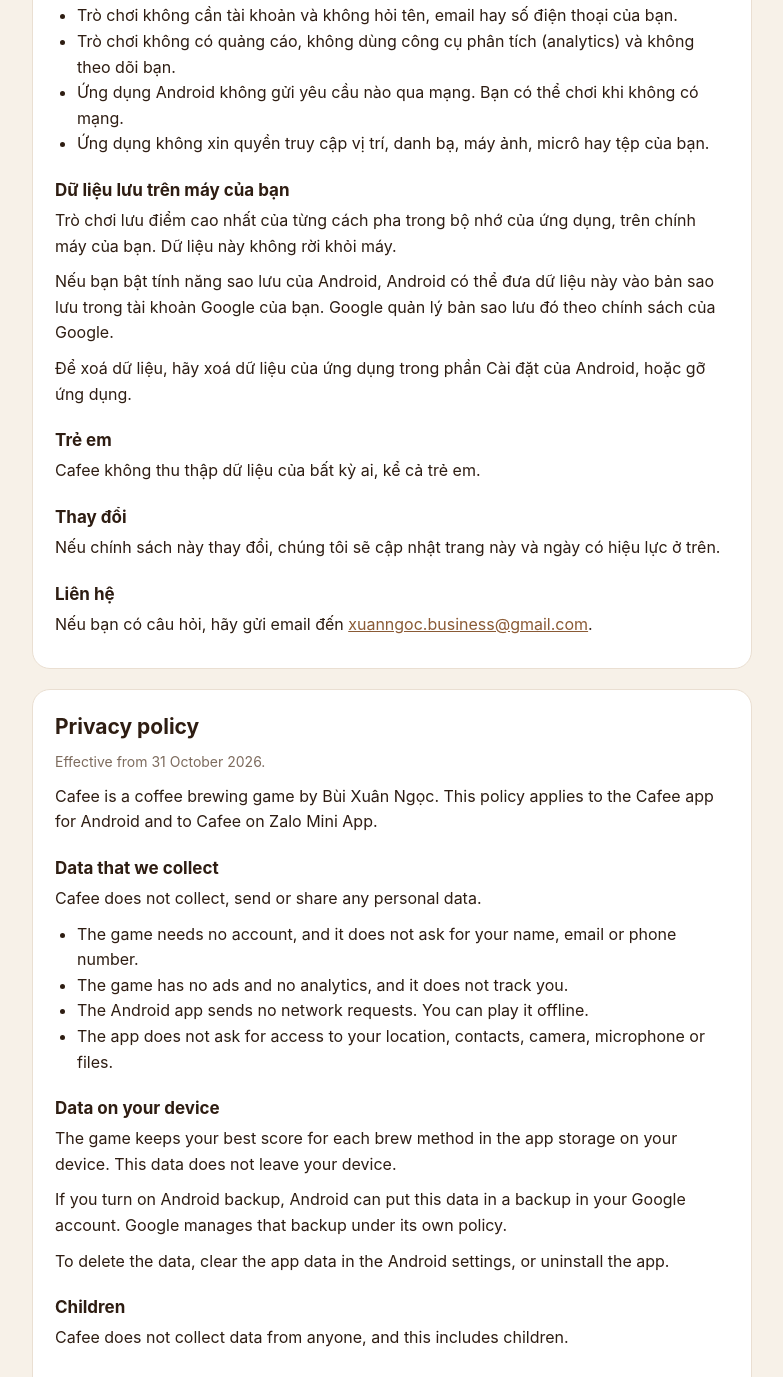
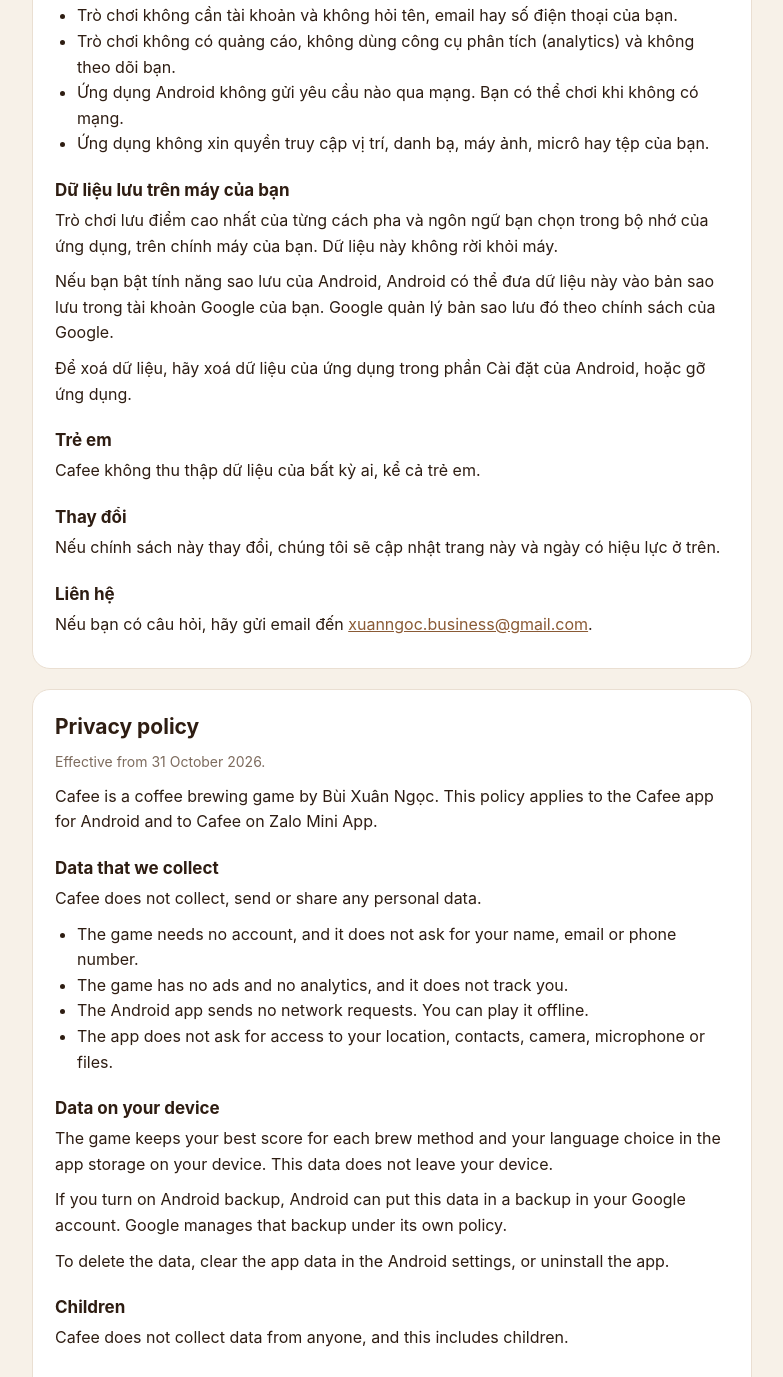
Before and after one commit to ngocbuildxuan/cafee-privacy, a plain HTML site: page index.html in a window 1280 px wide. Shown: the part 390-1767 px from the top of the page, without its empty margins (248-1031 px from the left). Drawn offline with Linux system fonts and the light colour scheme.

Commit message:
docs: say that the game also stores the language choice

```diff
--- a/index.html
+++ b/index.html
@@ -80,7 +80,7 @@
         </ul>
 
         <h3>Dữ liệu lưu trên máy của bạn</h3>
-        <p>Trò chơi lưu điểm cao nhất của từng cách pha trong bộ nhớ của ứng dụng, trên chính máy của bạn. Dữ liệu này không rời khỏi máy.</p>
+        <p>Trò chơi lưu điểm cao nhất của từng cách pha và ngôn ngữ bạn chọn trong bộ nhớ của ứng dụng, trên chính máy của bạn. Dữ liệu này không rời khỏi máy.</p>
         <p>Nếu bạn bật tính năng sao lưu của Android, Android có thể đưa dữ liệu này vào bản sao lưu trong tài khoản Google của bạn. Google quản lý bản sao lưu đó theo chính sách của Google.</p>
         <p>Để xoá dữ liệu, hãy xoá dữ liệu của ứng dụng trong phần Cài đặt của Android, hoặc gỡ ứng dụng.</p>
 
@@ -109,7 +109,7 @@
         </ul>
 
         <h3>Data on your device</h3>
-        <p>The game keeps your best score for each brew method in the app storage on your device. This data does not leave your device.</p>
+        <p>The game keeps your best score for each brew method and your language choice in the app storage on your device. This data does not leave your device.</p>
         <p>If you turn on Android backup, Android can put this data in a backup in your Google account. Google manages that backup under its own policy.</p>
         <p>To delete the data, clear the app data in the Android settings, or uninstall the app.</p>
 
```
